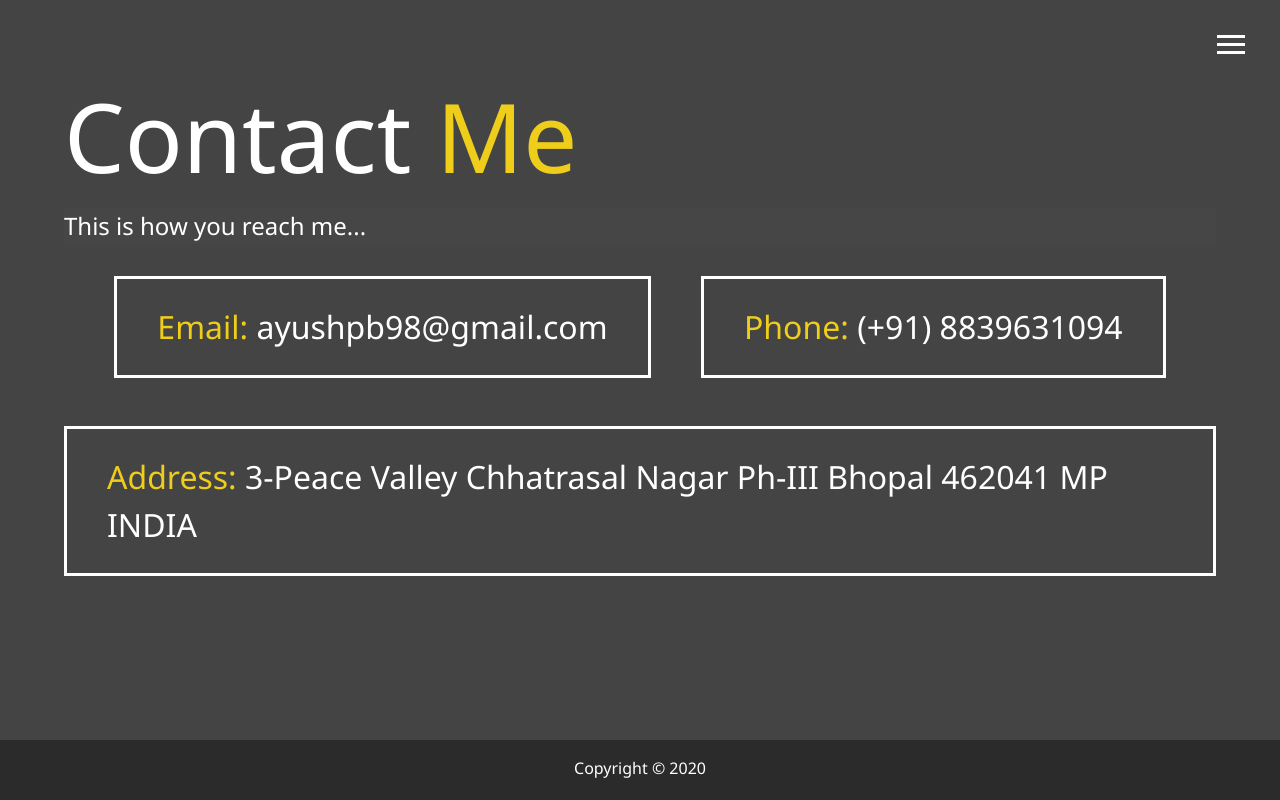
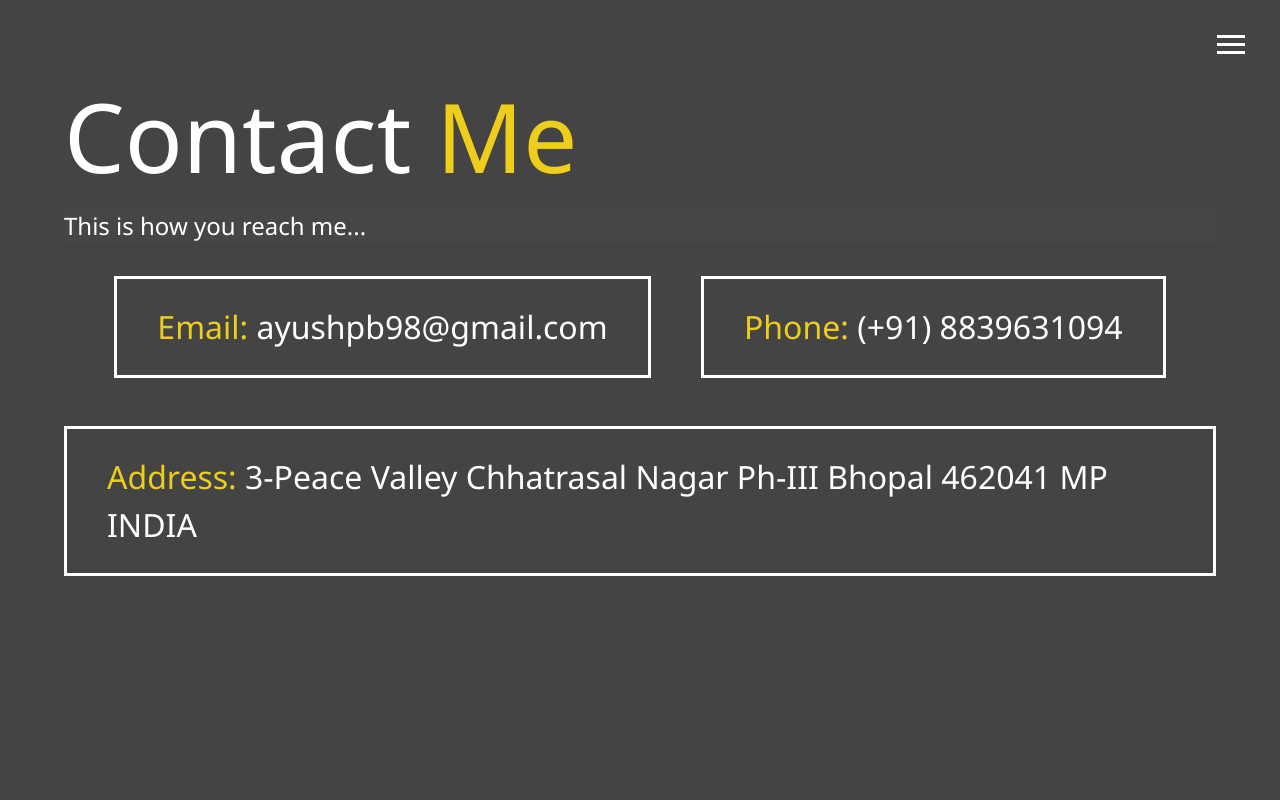
Before and after one commit to ayushpb/ayushpb.github.io, a website: page contact.html in a window 1280 px wide. Drawn offline with Linux system fonts and the light colour scheme.

Commit message:
Update contact.html

```diff
--- a/contact.html
+++ b/contact.html
@@ -68,9 +68,9 @@
       </div>
     </main>
 
-    <footer id="main-footer">
+<!--     <footer id="main-footer">
       Copyright &copy; 2020
-    </footer>
+    </footer> -->
 
     <script src="js/main.js"></script>
   </body>
```
